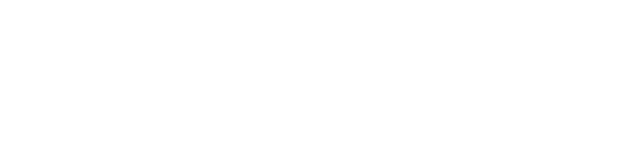
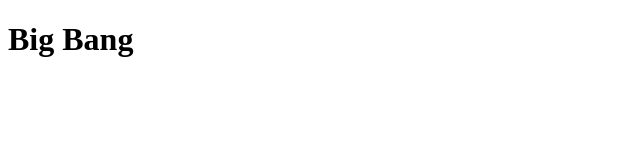
Before and after one commit to juditcasamitjana/bigbang, a plain HTML site: page index.html in a window 1280 px wide. Shown: the whole page, without its empty margins (0-640 px from the left). Drawn offline with Linux system fonts and the light colour scheme.

Commit message:
add title

```diff
--- a/index.html
+++ b/index.html
@@ -5,5 +5,7 @@
     <meta name="viewport" content="width=device-width, initial-scale=1.0" />
     <title>Big Bang</title>
   </head>
-  <body></body>
+  <body>
+    <h1>Big Bang</h1>
+  </body>
 </html>
```
